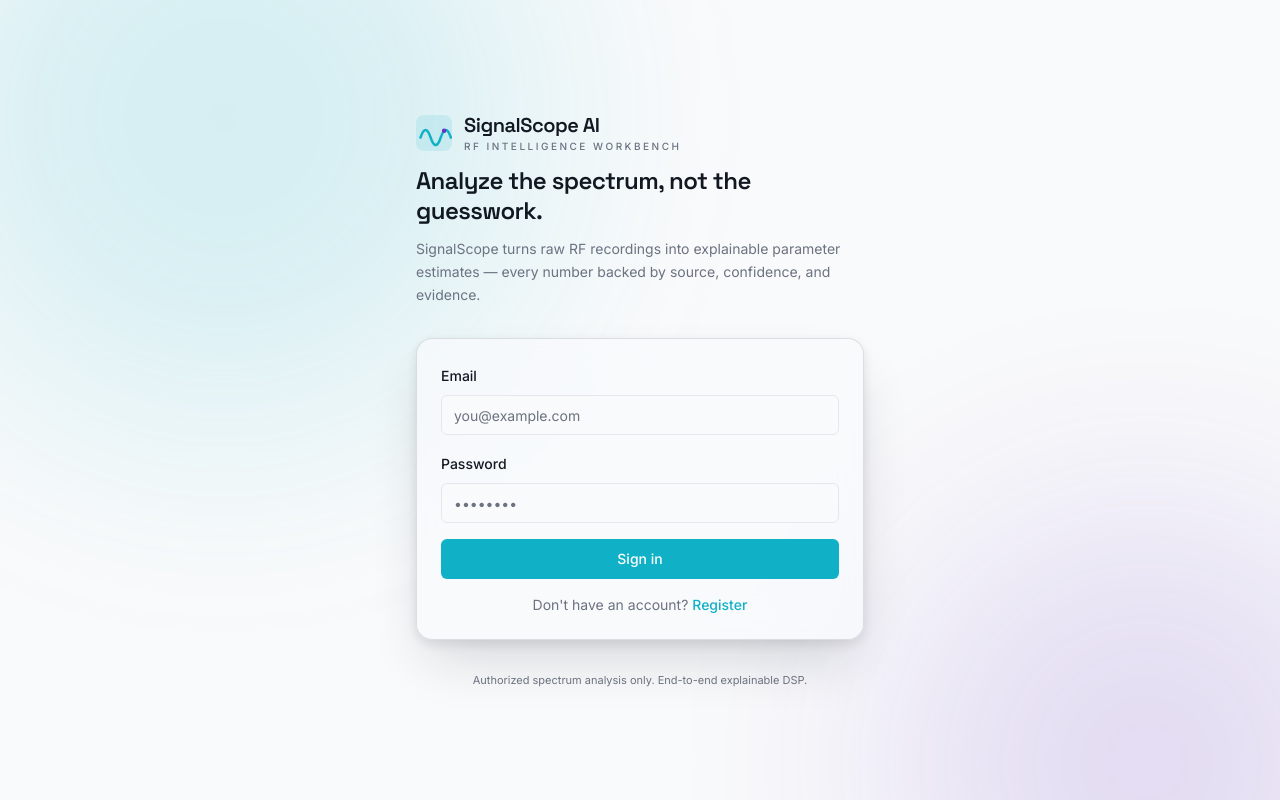
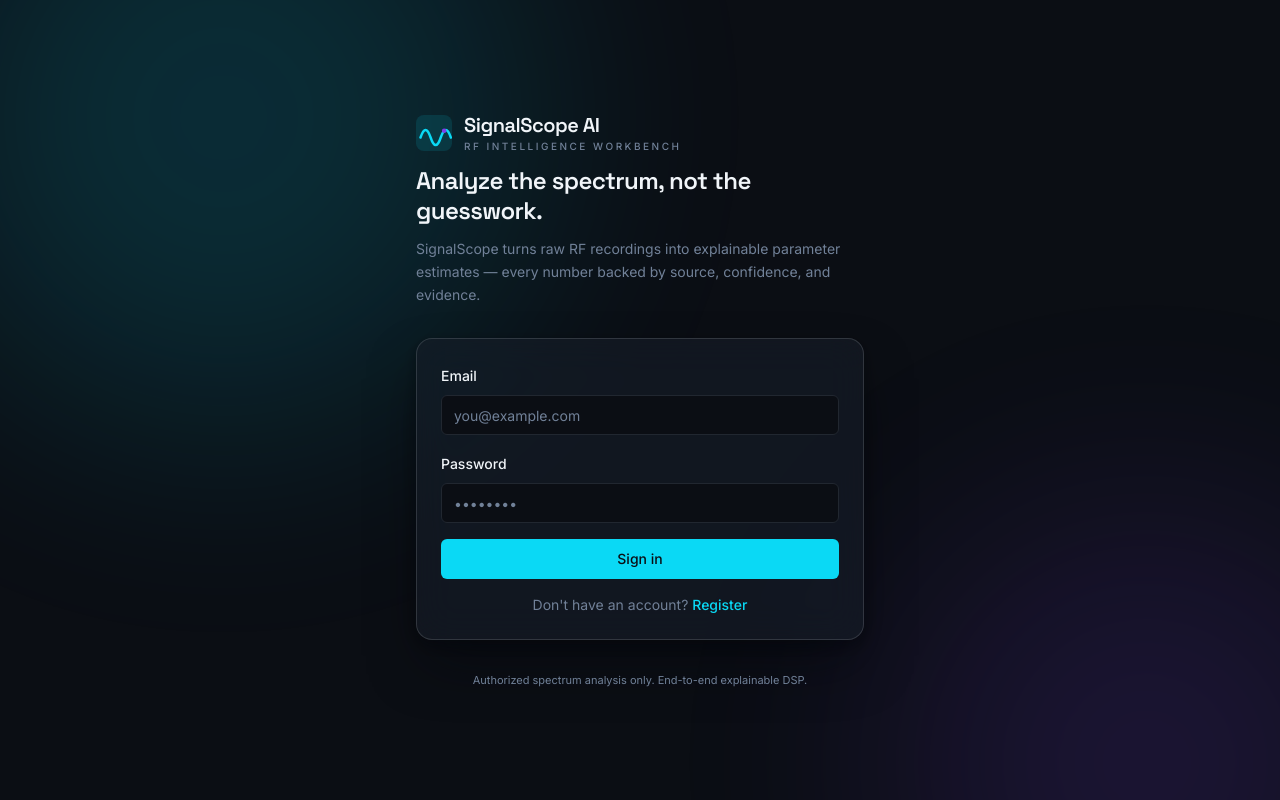
Before and after one commit to Manas-Dikshit/SignalScope, a Next.js app in the folder apps/web/: page /login in a window 1280 px wide. Built offline with nearby package versions, Linux system fonts and the light colour scheme; no server answers.

Commit message:
the heading order (CardTitle h3 → h2, single h1 on every page so this is safe) and accessible slider labels

```diff
--- a/apps/web/src/app/globals.css
+++ b/apps/web/src/app/globals.css
@@ -9,6 +9,7 @@
        Secondary: Violet — data series, supporting elements
        Amber/Red: warnings/errors ONLY, never decoration                    */
   :root {
+    color-scheme: dark;
     /* Surfaces */
     --background: 217 29% 6%;       /* #0B0F14 */
     --foreground: 210 40% 96%;
@@ -71,52 +72,6 @@
     --glass-border: 210 40% 96% / 0.14;
     --glass-blur: 18px;
     --glass-saturate: 1.4;
-  }
-
-  /* ── Light palette ───────────────────────────────────────────────── */
-  @media (prefers-color-scheme: light) {
-    :root {
-      --background: 210 20% 98%;
-      --foreground: 217 29% 10%;
-      --card: 0 0% 100%;
-      --card-foreground: 217 29% 10%;
-      --popover: 0 0% 100%;
-      --popover-foreground: 217 29% 10%;
-
-      --primary: 187 85% 42%;
-      --primary-foreground: 0 0% 100%;
-
-      --secondary: 262 60% 48%;
-      --secondary-foreground: 0 0% 100%;
-
-      --muted: 220 14% 95%;
-      --muted-foreground: 220 9% 46%;
-
-      --accent: 220 14% 93%;
-      --accent-foreground: 217 29% 10%;
-
-      --destructive: 0 72% 51%;
-      --destructive-foreground: 0 0% 100%;
-
-      --border: 220 13% 91%;
-      --input: 220 13% 91%;
-      --ring: 187 85% 42%;
-
-      --confidence-high: 160 70% 35%;
-      --confidence-mid: 45 80% 42%;
-      --confidence-low: 0 65% 46%;
-
-      /* Elevation — soft, warm-tinted depth on light surfaces */
-      --elevation-1: 0 1px 2px rgb(15 23 42 / 0.06);
-      --elevation-2: 0 2px 6px rgb(15 23 42 / 0.08), 0 10px 24px rgb(15 23 42 / 0.08);
-      --elevation-3: 0 4px 12px rgb(15 23 42 / 0.1), 0 28px 56px -12px rgb(15 23 42 / 0.16);
-
-      /* Glass — bright frosted panel for light mode hero/CTA */
-      --glass-bg: 210 40% 98% / 0.72;
-      --glass-border: 217 29% 10% / 0.12;
-      --glass-blur: 18px;
-      --glass-saturate: 1.3;
-    }
   }
 }
 
--- a/apps/web/src/components/ui/card.tsx
+++ b/apps/web/src/components/ui/card.tsx
@@ -32,7 +32,7 @@ const CardTitle = React.forwardRef<
   HTMLParagraphElement,
   React.HTMLAttributes<HTMLHeadingElement>
 >(({ className, ...props }, ref) => (
-  <h3
+  <h2
     ref={ref}
     className={cn("text-2xl font-semibold leading-none tracking-tight", className)}
     {...props}
--- a/apps/web/src/components/ui/slider.tsx
+++ b/apps/web/src/components/ui/slider.tsx
@@ -79,6 +79,7 @@ const Slider = React.forwardRef<HTMLDivElement, SliderProps>(
               max={max}
               step={step}
               value={values[0]}
+              aria-label="Lower bound"
               onChange={handleMinChange}
               className="absolute w-full appearance-none bg-transparent [&::-webkit-slider-thumb]:h-5 [&::-webkit-slider-thumb]:w-5 [&::-webkit-slider-thumb]:appearance-none [&::-webkit-slider-thumb]:rounded-full [&::-webkit-slider-thumb]:border [&::-webkit-slider-thumb]:border-primary [&::-webkit-slider-thumb]:bg-background [&::-webkit-slider-thumb]:shadow-md"
               {...props}
@@ -89,6 +90,7 @@ const Slider = React.forwardRef<HTMLDivElement, SliderProps>(
               max={max}
               step={step}
               value={values[1]}
+              aria-label="Upper bound"
               onChange={handleMaxChange}
               className="absolute w-full appearance-none bg-transparent [&::-webkit-slider-thumb]:h-5 [&::-webkit-slider-thumb]:w-5 [&::-webkit-slider-thumb]:appearance-none [&::-webkit-slider-thumb]:rounded-full [&::-webkit-slider-thumb]:border [&::-webkit-slider-thumb]:border-primary [&::-webkit-slider-thumb]:bg-background [&::-webkit-slider-thumb]:shadow-md"
             />
@@ -100,6 +102,7 @@ const Slider = React.forwardRef<HTMLDivElement, SliderProps>(
             max={max}
             step={step}
             value={values[0]}
+            aria-label="Slider value"
             onChange={handleMinChange}
             className="absolute w-full appearance-none bg-transparent [&::-webkit-slider-thumb]:h-5 [&::-webkit-slider-thumb]:w-5 [&::-webkit-slider-thumb]:appearance-none [&::-webkit-slider-thumb]:rounded-full [&::-webkit-slider-thumb]:border [&::-webkit-slider-thumb]:border-primary [&::-webkit-slider-thumb]:bg-background [&::-webkit-slider-thumb]:shadow-md"
             {...props}
```
Also changed, not shown: 3 other files (tests, documents, lock files or other folders).
